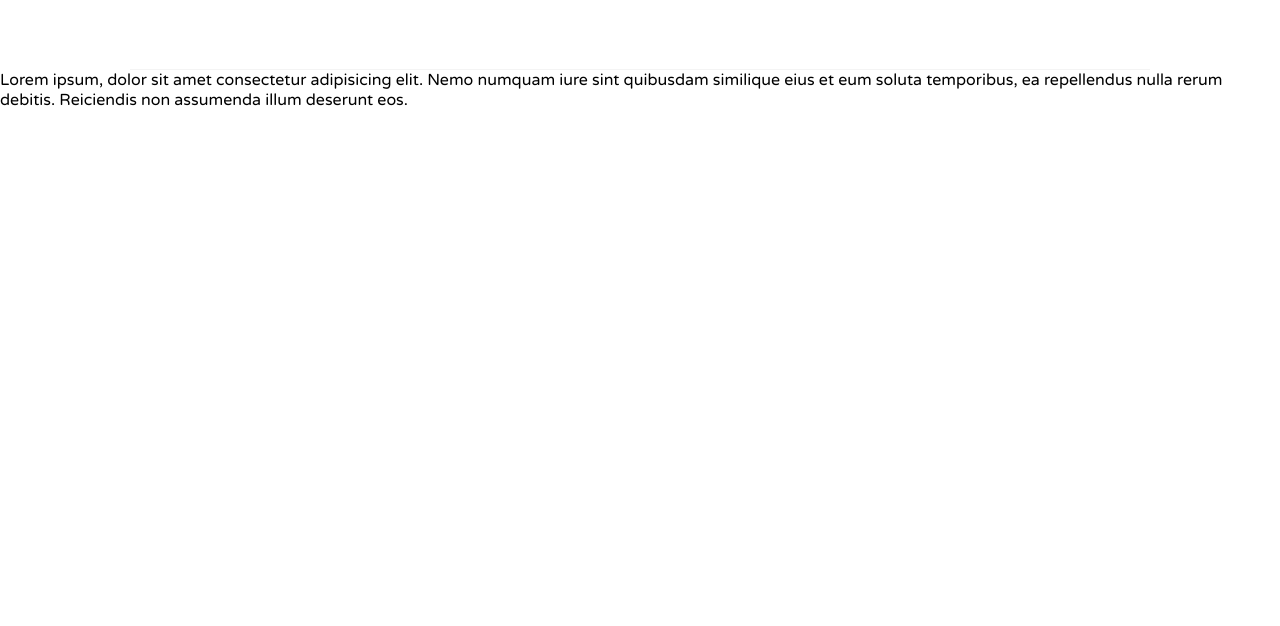
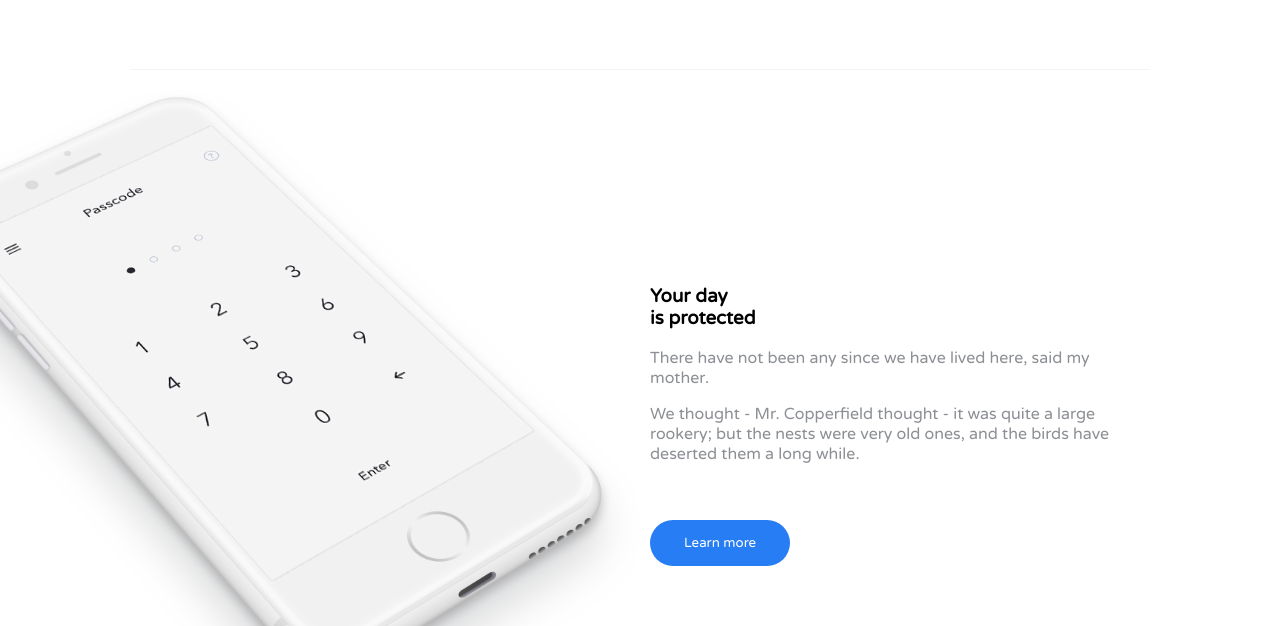
Before and after one commit to okkorokk/newprowidence, a plain HTML site: page index.html in a window 1280 px wide. Shown: the part 1385-2011 px from the top of the page. Before the commit the page ends 1495 px from the top, so only its background shows below. Drawn offline with Linux system fonts and the light colour scheme.

Commit message:
Add files via upload

```diff
--- a/css/style.css
+++ b/css/style.css
@@ -51,6 +51,7 @@ li {
 	border: none;
 	outline: none;
 	font-size: 16px;
+	cursor: pointer;
 }
 .get-app p {
 	padding-left: 10px;
@@ -175,6 +176,37 @@ main {
 .features-column p {
 	color: #8c8f94;
 }
+.phone-features {
+	display: flex;
+	align-items: center;
+	flex-wrap: wrap;
+	margin-top: 20px;
+}
+
+.phone-img {
+	object-fit: cover;
+	width: 50%;
+}
+.learn-more {
+	margin-top: 40px;
+	width: 140px;
+	color: white;
+	background-color: #267df4;
+	outline: none;
+	border: none;
+	padding: 15px 30px;
+	border-radius: 40px;
+	font-family: "Varela Round", sans-serif;
+	cursor: pointer;
+}
+@media (max-width: 1036px) {
+	.phone-features {
+		justify-content: center;
+	}
+	.phone-img {
+		width: 100%;
+	}
+}
 @media (max-width: 768px) {
 	main {
 		padding-top: 40px;
@@ -240,6 +272,6 @@ main {
 	}
 	.top-section {
 		background-size: auto;
-		background-attachment: fixed;
+		background-attachment: scroll;
 	}
 }
--- a/index.html
+++ b/index.html
@@ -46,23 +46,55 @@
 					<img src="src/header_iphone.png" alt="" class="top-section-phone" />
 				</div>
 			</section>
-			<section class="features-section ">
+			<section class="features-section">
 				<div class="fixed-container features-section-flex">
 					<div class="features-column">
 						<img src="src/locker.png" alt="" class="column-image" />
 						<h3 class="feateres-title">Real-time all the time</h3>
-						<p>Thus much I thought proper to tell you in relation to yourself, and to the trust I reposed in you.</p>
-						<p>Just then her head struck against the roof of the hall: in fact she was now more than nine feet high, and she at once took up the little golden key and hurried off to the garden door.</p>
+						<p>
+							Thus much I thought proper to tell you in relation to yourself,
+							and to the trust I reposed in you.
+						</p>
+						<p>
+							Just then her head struck against the roof of the hall: in fact
+							she was now more than nine feet high, and she at once took up the
+							little golden key and hurried off to the garden door.
+						</p>
 					</div>
 					<div class="features-column">
 						<img src="src/clock.png" alt="" class="column-image" />
 						<h3 class="feateres-title">Adopt without any obstacles</h3>
-						<p>This sounded a very good reason, and Alice was quite pleased to know it. 'I never thought of that before!' she said.</p>
-						<p>This I have produced as a scantling of Jack’s great eloquence and the force of his reasoning upon such abstruse matters.</p>
+						<p>
+							This sounded a very good reason, and Alice was quite pleased to
+							know it. 'I never thought of that before!' she said.
+						</p>
+						<p>
+							This I have produced as a scantling of Jack’s great eloquence and
+							the force of his reasoning upon such abstruse matters.
+						</p>
 					</div>
 				</div>
 			</section>
-			<section>Lorem ipsum, dolor sit amet consectetur adipisicing elit. Nemo numquam iure sint quibusdam similique eius et eum soluta temporibus, ea repellendus nulla rerum debitis. Reiciendis non assumenda illum deserunt eos.	</section>
+			<section class="phone-features">
+				<img src="src/iPhone6.png" alt="" class="phone-img" />
+				<div class="fixed-container">
+					<div class="features-column">
+						<h3 class="feateres-title">
+							Your day <br />
+							is protected
+						</h3>
+						<p>
+							There have not been any since we have lived here, said my mother.
+						</p>
+						<p>
+							We thought - Mr. Copperfield thought - it was quite a large
+							rookery; but the nests were very old ones, and the birds have
+							deserted them a long while.
+						</p>
+						<button class="learn-more">Learn more</button>
+					</div>
+				</div>
+			</section>
 		</main>
 
 		<script src="js/script.js"></script>
```
